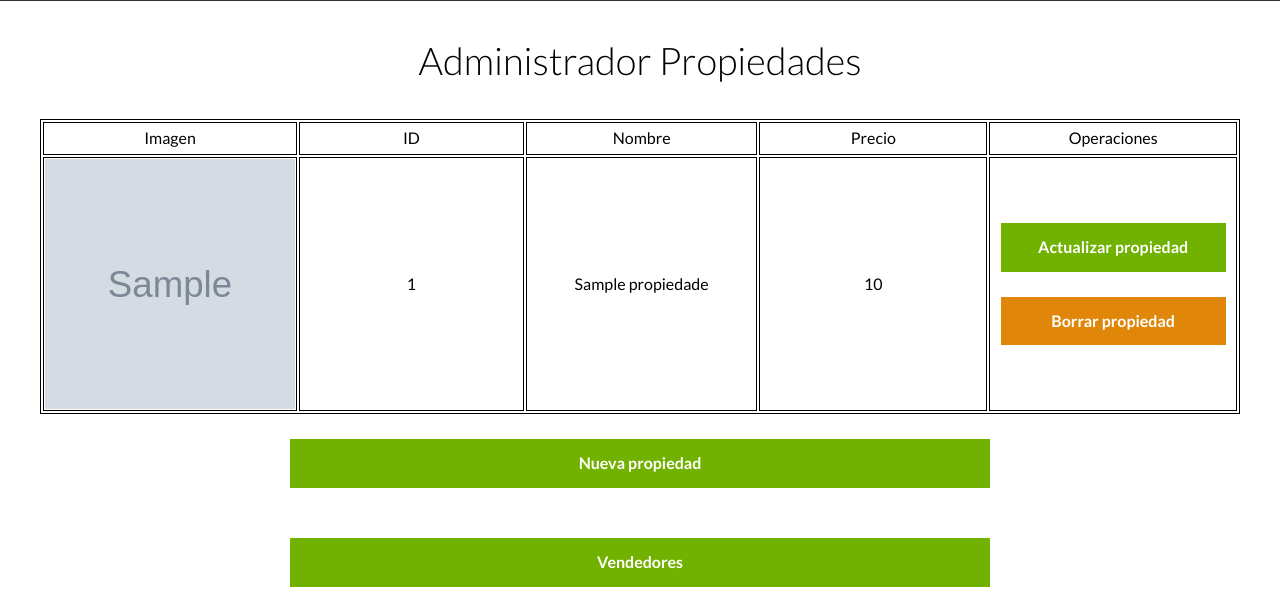
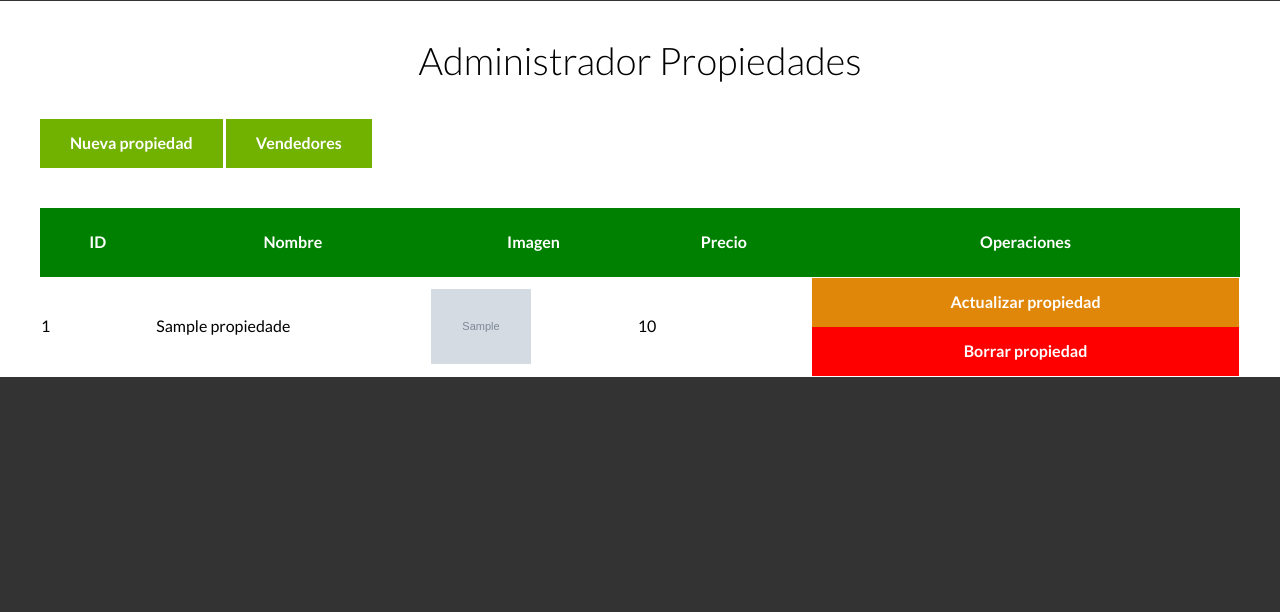
Before and after one commit to acurro9/bienesRaices, a PHP site: page /admin/index.php in a window 1280 px wide. Shown: the part 739-1351 px from the top of the page. After the commit the page ends 1116 px from the top, so only its background shows below. Run offline with PHP 8.4, Linux system fonts and the light colour scheme; tables that the repository leaves empty or names only in its code hold one stand-in row (values such as "Sample post"); grey boxes marked "Sample" are stand-in pictures.

Commit message:
Se añaden los estilos de los botones y de la tabla

```diff
--- a/admin/index.php
+++ b/admin/index.php
@@ -9,7 +9,6 @@
     $datos=mysqli_query($db,$consult);
 
 ?>
-<link rel="stylesheet" href="./styleTabla.css">
 <main class="contenedor seccion">
     <h1>Administrador Propiedades</h1>
     <?php if (intval($resultado)===1){ ?>
@@ -22,26 +21,27 @@
         <p class="alerta exito">No se puedo borrar el anuncio</p>
     <?php } ?>
 
-    <table >
+
+    <a href="/admin/propiedades/crear.php" class="boton boton-verde crear">Nueva propiedad</a>
+    <a href="/admin/indexVend.php" class="boton boton-verde crear">Vendedores</a>
+    <table class="propiedades">
+        <thead>
             <tr>
-                <td>Imagen</td>
-                <td>ID</td>
-                <td>Nombre</td>
-                <td>Precio</td>
-                <!--
-                <td>Habitaciones</td>
-                <td>Baños</td>
-                <td>Estacionamiento</td>
-                <td>Descripcion</td>-->
-                <td>Operaciones</td>
+                <th>ID</th>
+                <th>Nombre</th>
+                <th>Imagen</th>
+                <th>Precio</th>
+                <th>Operaciones</th>
             </tr>
+        </thead>
+        <tbody>
             <?php
             while ($fila=mysqli_fetch_assoc($datos)){?>
                 <tr>
 
-                <td><img src="../imagenes/<?php echo $fila['imagen'] ?>" alt=""></td>
                     <td><?php echo $fila['id'] ?></td>
                     <td><?php echo $fila['titulo'] ?></td>
+                    <td><img src="../imagenes/<?php echo $fila['imagen'] ?>" alt="" class="imagen-tabla"></td>
                     <td><?php echo $fila['precio'] ?></td>
                     <!--
                         <td><?php echo $fila['habitaciones'] ?></td>
@@ -50,16 +50,13 @@
                         <td><?php echo $fila['descripcion'] ?></td>
                     -->
                     <td>
-                    <a href="/admin/propiedades/actualizar.php/?id=<?php echo $fila['id']?>" class="boton boton-verde">Actualizar propiedad</a>
-                    <a href="/admin/propiedades/borrar.php/?id=<?php echo $fila['id']?>" class="boton boton-amarillo borrar">Borrar propiedad</a>
+                        <a href="/admin/propiedades/actualizar.php/?id=<?php echo $fila['id']?>" class="boton-amarillo-block">Actualizar propiedad</a>
+                        <a href="/admin/propiedades/borrar.php/?id=<?php echo $fila['id']?>" class="boton-rojo-block">Borrar propiedad</a>
                     </td>
                 </tr>
             <?php } ?>
+        </tbody>
 
     </table>
 
-
-    <a href="/admin/propiedades/crear.php" class="boton boton-verde crear">Nueva propiedad</a>
-    <a href="/admin/indexVend.php" class="boton boton-verde crear">Vendedores</a>
-
 </main>
--- a/admin/styleTabla.css
+++ /dev/null
@@ -1,27 +0,0 @@
-table{
-    border: 1px solid black;
-    text-align: center;
-}
-
-td{
-    border: 1px solid black;
-    width: 250px;
-    max-height: 250px;
-}
-table img{
-    width: 250px;
-    height: 250px;
-    margin: 0 auto;
-}
-table a{
-    width: 225px;
-}
-.borrar{
-    margin-top: 25px;
-}
-.crear{
-    margin-top: 25px;
-    margin-bottom: 25px;
-    width: 700px;
-    margin-left: 250px;
-}
--- a/src/scss/app.scss
+++ b/src/scss/app.scss
@@ -20,3 +20,4 @@
 
 /** Paginas Internas **/
 @import 'internas/nosotros';
+@import 'internas/admin';
--- a/src/scss/base/_botones.scss
+++ b/src/scss/base/_botones.scss
@@ -9,3 +9,9 @@
 .boton-verde {
     @include boton($verde, inline-block);
 }
+.boton-rojo-block {
+    @include boton(red, block);
+}
+.boton-verde-block {
+    @include boton(green,block);
+}
--- /dev/null
+++ b/src/scss/internas/_admin.scss
@@ -0,0 +1,31 @@
+.alerta{
+    padding: .5rem;
+    text-align: center;
+    color: $blanco;
+    font-weight: $bold;
+    text-transform: uppercase;
+    margin: 1rem 0;
+    &.error{
+        background-color: red;
+    }
+    &.exito {
+        background-color: green ;
+    }
+}
+
+table.propiedades{
+    margin-top: 4rem;
+    width: 100%;
+    border-spacing:0 ;
+    thead {
+        background-color: green;
+        th {
+            color:$blanco;
+            padding: 2rem;
+
+        }
+    }
+    .imagen-tabla{
+        width: 10rem;
+    }
+}
```
Also changed, not shown: admin/indexVend.php (+16 -15 lines), build/css/app.css, imagenes/05d8b830b470dcc3c4e271ea8749b5a4.jpg (added), imagenes/d316d8f47b20b175ffa60b9f77906b94.jpg (added), 1 other file. Lines whose indentation alone changed are shown as unchanged.
